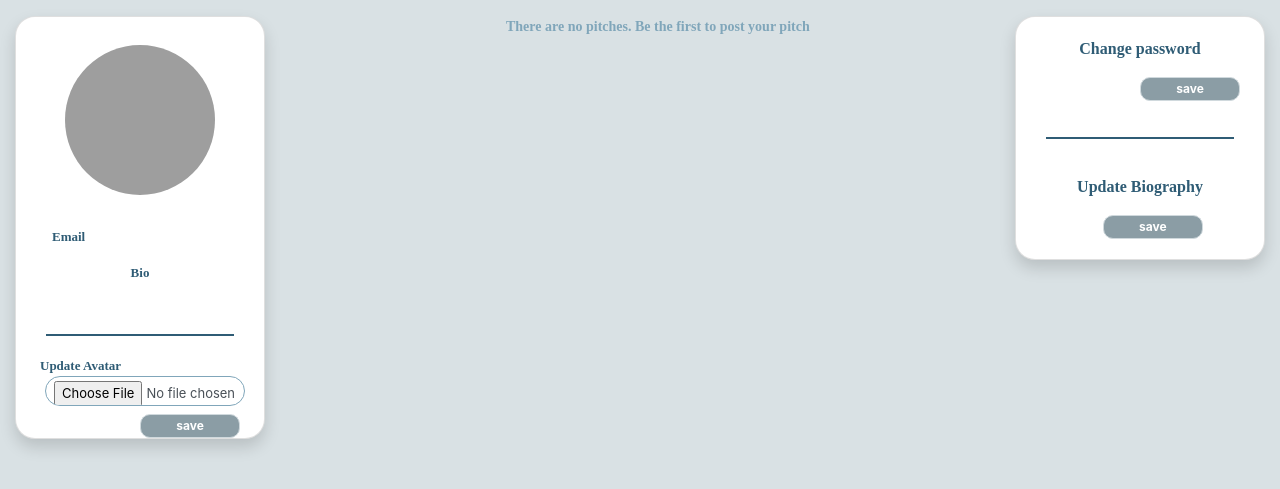
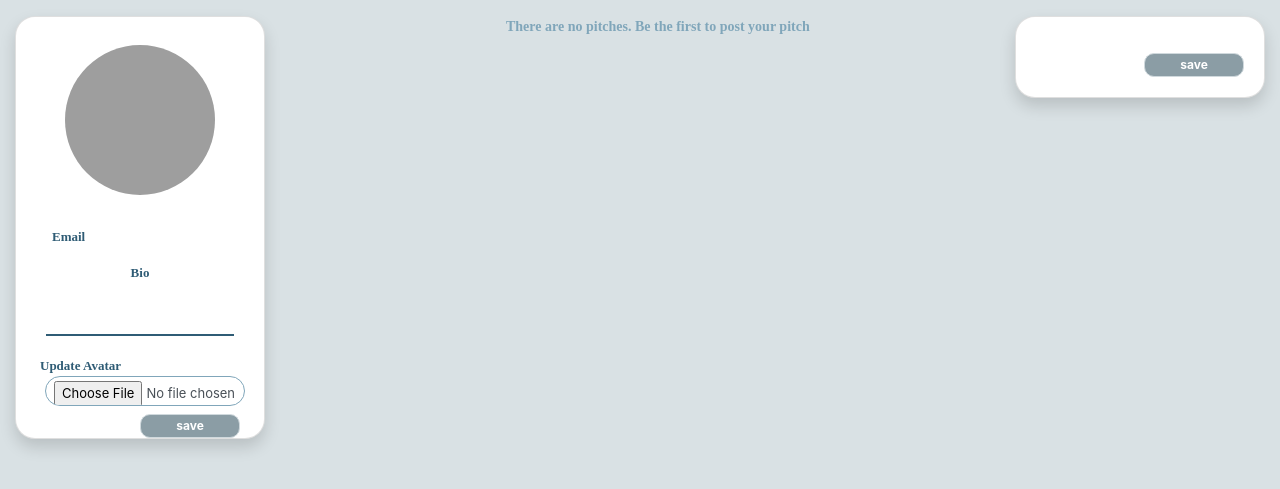
Before and after one commit to g90tony/pitch-perfect, a Flask app: template app/templates/profile.html in a window 1280 px wide. Shown: the part 56-545 px from the top of the page. Run offline with Flask 2, Linux system fonts and the light colour scheme; the template is opened without the code that fills it, so the values that code supplies are empty; some libraries are stand-ins or nearby versions; grey boxes are pictures that could not be loaded.

Commit message:
removed password updater form deemed unncessary

```diff
--- a/app/templates/cards/user_profile_card.html
+++ b/app/templates/cards/user_profile_card.html
@@ -2,37 +2,13 @@
 {% import 'bootstrap/wtf.html' as wtf %}
 
 <div class="card filter-card shadow">
-  <div class="card-body mx-auto">
-    <p class="custom-bold-title text-center">Change password</p>
-    <form method="POST" class="profile-form">
-      {{form.csrf_token()}}
-      <!-- email input -->
-      {{wtf.form_field(form.old_password, class='form-control form-control-sm
-      custom-input', placeholder ='type od password here')}}
-
-      <!-- password input  -->
-      {{wtf.form_field(form.new_password, class='form-control form-control-sm
-      custom-input', placeholder ='At least 8 character')}}
-
-      <!-- password confirmation -->
-      {{wtf.form_field(form.new_password2, class='form-control form-control-sm
-      custom-input', placeholder ='At least 8 characters')}}
-
-      <div class="profile-form-button">
-        <button type="submit" class="login-button">save</button>
-      </div>
-    </form>
-  </div>
-
-  <hr class="mx-auto w-75 card-divider" />
-
-  <div class="card-body mx-auto">
-    <p class="custom-bold-title text-center">Update Biography</p>
+  <div class="card-body mx-0">
+    <!-- <p class="custom-bold-title text-center">Update Biography</p> -->
     <form method="POST" class="">
       {{form.csrf_token()}}
       <!-- email input -->
       {{wtf.form_field(bio_form.new_biography, class='form-control
-      form-control-sm custom-input', placeholder ='write something...',
+      form-control-sm custom-input w-100', placeholder ='write something...',
       rows=5)}}
 
       <div class="profile-form-button">
```
